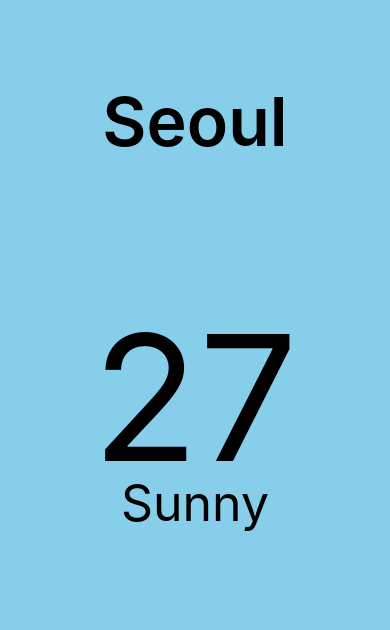
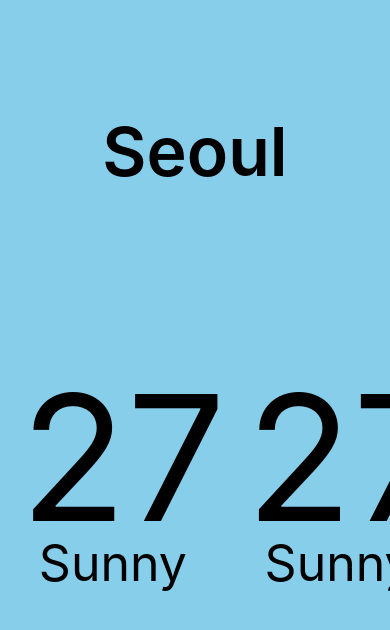
Before and after one commit to everywherejacobkim/weather-app-react-native, a React Native app: screen / in a window 390 px wide. Shown: the top 630 px of the page. Built offline with nearby package versions, Linux system fonts and the light colour scheme.

Commit message:
feat: add screen dimension

```diff
--- a/App.js
+++ b/App.js
@@ -1,5 +1,8 @@
 import React from 'react';
-import { StyleSheet, Text, View } from 'react-native';
+import { StyleSheet, Text, View, ScrollView, Dimensions } from 'react-native';
+
+const {width:SCREEN_WIDTH, height:SCREEN_HEIGHT} = Dimensions.get("window");
+console.log(SCREEN_WIDTH, SCREEN_HEIGHT);
 
 export default function App() {
   return (
@@ -11,12 +14,20 @@ export default function App() {
             Seoul
           </Text>
       </View>
-      <View style={styles.weather}>
+      <ScrollView horizontal contentContainertyle={styles.weather}>
           <View style={styles.day}>
             <Text style={styles.temp}>27</Text>
             <Text style={styles.desc}>Sunny</Text>
           </View>
-      </View>
+          <View style={styles.day}>
+            <Text style={styles.temp}>27</Text>
+            <Text style={styles.desc}>Sunny</Text>
+          </View>
+          <View style={styles.day}>
+            <Text style={styles.temp}>27</Text>
+            <Text style={styles.desc}>Sunny</Text>
+          </View>
+      </ScrollView>
 
     </View>
   );
@@ -38,15 +49,16 @@ const styles = StyleSheet.create({
     fontSize: 68,
   },
   weather: {
-    flex: 3,
+
   },
   day: {
-    flex: 1,
+
     alignItems: 'center',
   },
   temp: {
     fontSize: 175,
     marginTop: 50,
+    marginLeft: 20,
   },
   desc: {
     fontSize: 50,
```
